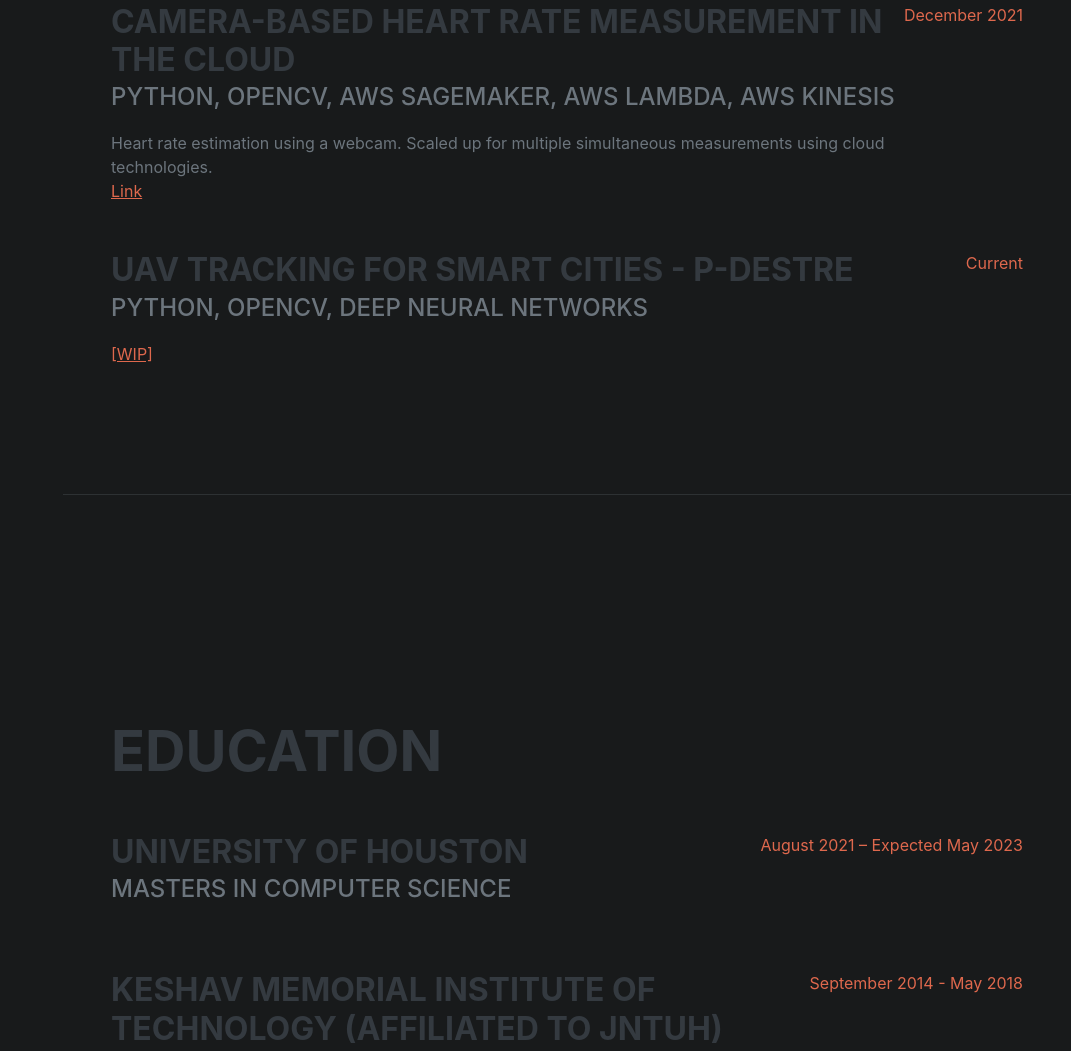
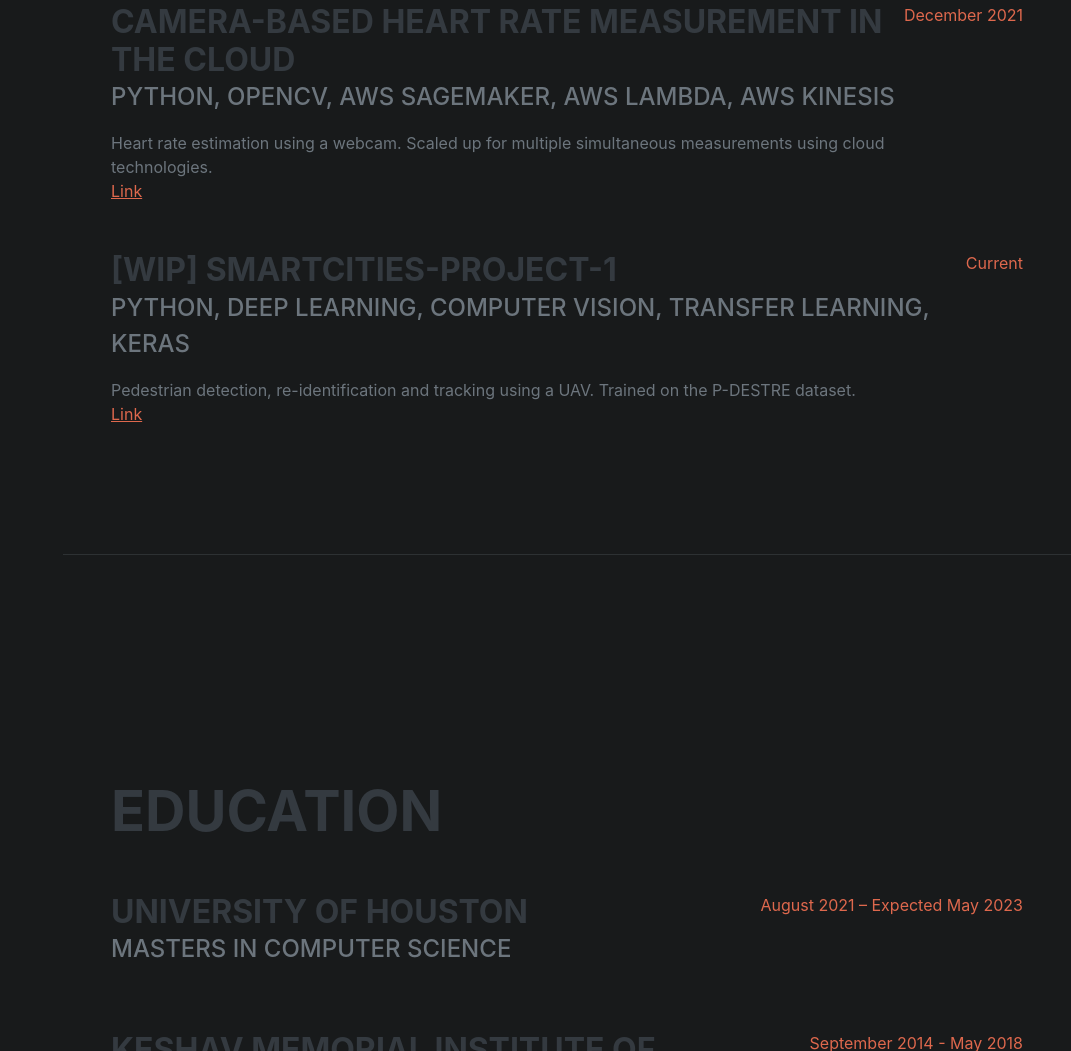
Before and after one commit to JediRhymeTrix/jedirhymetrix.github.io, a plain HTML site: page index.html in a window 1280 px wide. Shown: the part 2341-3392 px from the top of the page, without its empty margins (209-1280 px from the left). Drawn offline with nearby package versions, Linux system fonts and the light colour scheme; a web font is replaced by a local one.

Commit message:
refactor: update projects

```diff
--- a/index.html
+++ b/index.html
@@ -208,9 +208,7 @@
       <section class="resume-section" id="projects">
         <div class="resume-section-content">
           <h2 class="mb-5">Projects</h2>
-          <div
-            class="d-flex flex-column flex-md-row justify-content-between mb-5"
-          >
+          <div class="d-flex flex-column flex-md-row justify-content-between mb-5">
             <div class="flex-grow-1">
               <h3 class="mb-0">Gumo</h3>
               <div class="subheading mb-3">Node JS, Mongo DB, NPM package</div>
@@ -244,15 +242,14 @@
               <span class="text-primary">December 2021</span>
             </div>
           </div>
-           <div class="d-flex flex-column flex-md-row justify-content-between mb-5">
+          <div class="d-flex flex-column flex-md-row justify-content-between mb-5">
             <div class="flex-grow-1">
-              <h3 class="mb-0">
-                UAV Tracking for Smart Cities - P-DESTRE
-              </h3>
-              <div class="subheading mb-3">
-                Python, OpenCV, Deep Neural Networks
+              <h3 class="mb-0">[WIP] SmartCities-Project-1</h3>
+              <div class="subheading mb-3">Python, Deep Learning, Computer Vision, Transfer Learning, Keras</div>
+              <div>
+                Pedestrian detection, re-identification and tracking using a UAV. Trained on the P-DESTRE dataset.
               </div>
-              <a class="text-primary" href=>[WIP]</a>
+              <a class="text-primary" href="https://github.com/JediRhymeTrix/SmartCities-Project-1">Link</a>
             </div>
             <div class="flex-shrink-0">
               <span class="text-primary">Current</span>
```
